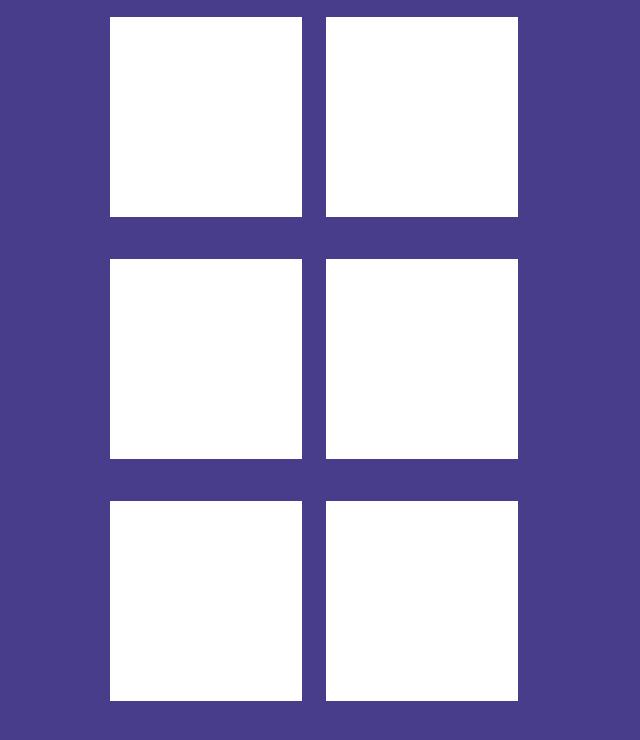
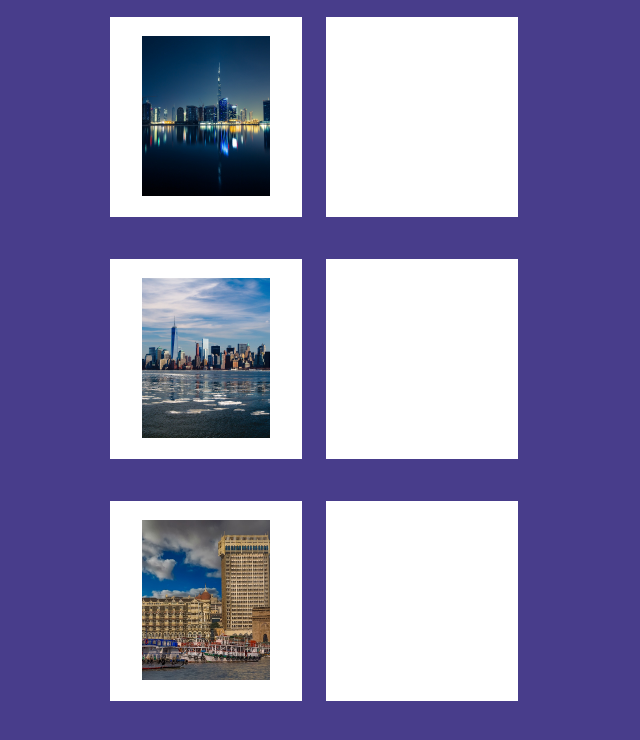
Before and after one commit to mishrayash123/drag-and-drop, a plain HTML site: page index.html in a window 1280 px wide. Shown: the part 50-790 px from the top of the page, without its empty margins (220-860 px from the left). Drawn offline with Linux system fonts and the light colour scheme; the site is published under a folder, as on GitHub Pages, so addresses that start at the root find nothing.

Commit message:
Update style.css

```diff
--- a/style.css
+++ b/style.css
@@ -42,7 +42,7 @@ h2{
     display: inline-block;
 }
 .imagebox1{
-    background: url('/image1.jpg') no-repeat center center/cover;
+    background: url('image1.jpg') no-repeat center center/cover;
     width: 10vw;
     height: 20vh;
     margin: 10% auto;
@@ -57,7 +57,7 @@ h2{
   display: inline-block;
 }
 .imagebox2{
-  background: url('/image2.jpg') no-repeat center center/cover;
+  background: url('image2.jpg') no-repeat center center/cover;
   width: 10vw;
   height: 20vh;
   margin: 10% auto;
@@ -72,7 +72,7 @@ h2{
   display: inline-block;
 }
 .imagebox3{
-  background: url('/image3.jpg') no-repeat center center/cover;
+  background: url('image3.jpg') no-repeat center center/cover;
   width: 10vw;
   height: 20vh;
   margin: 10% auto;
@@ -87,7 +87,7 @@ h2{
   display: inline-block;
 }
 .imagebox4{
-  background: url('/image4.jpg') no-repeat center center/cover;
+  background: url('image4.jpg') no-repeat center center/cover;
   width: 10vw;
   height: 20vh;
   margin: 10% auto;
```
